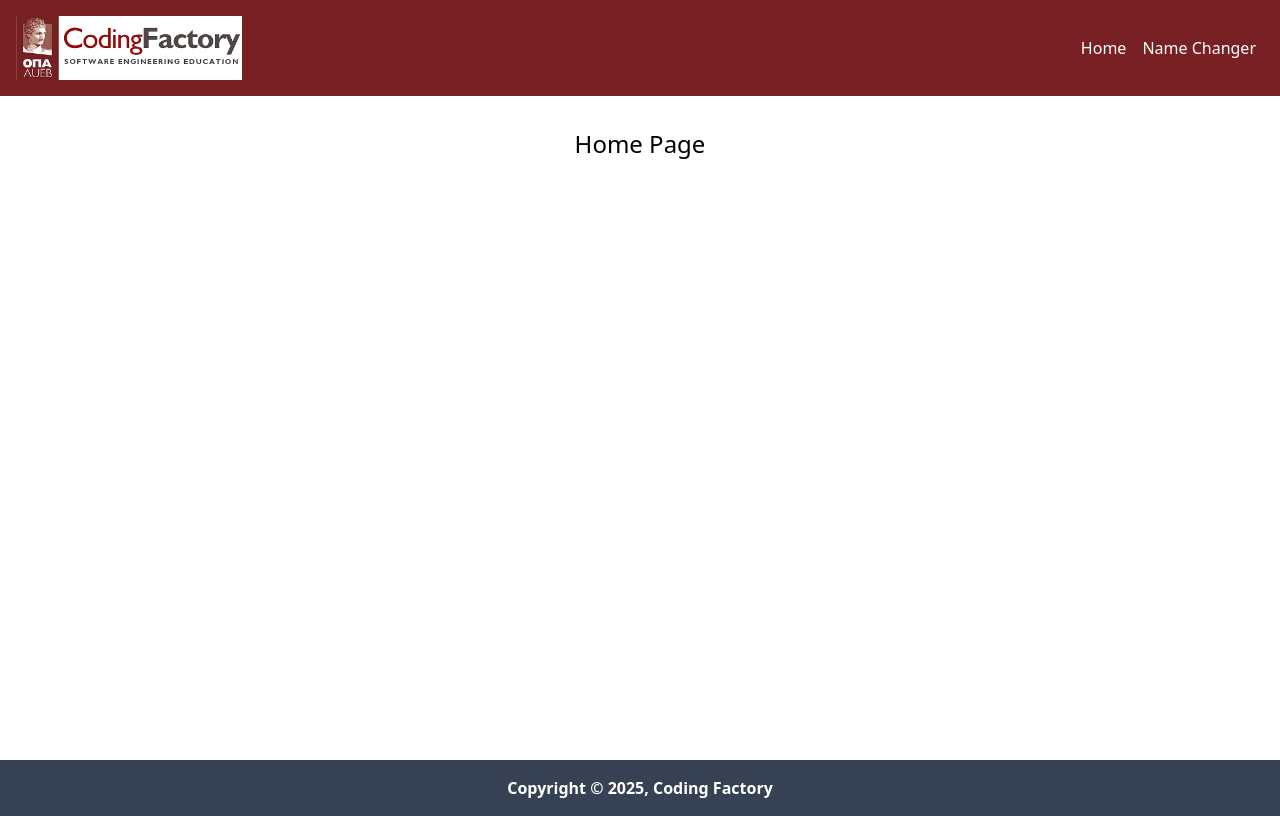
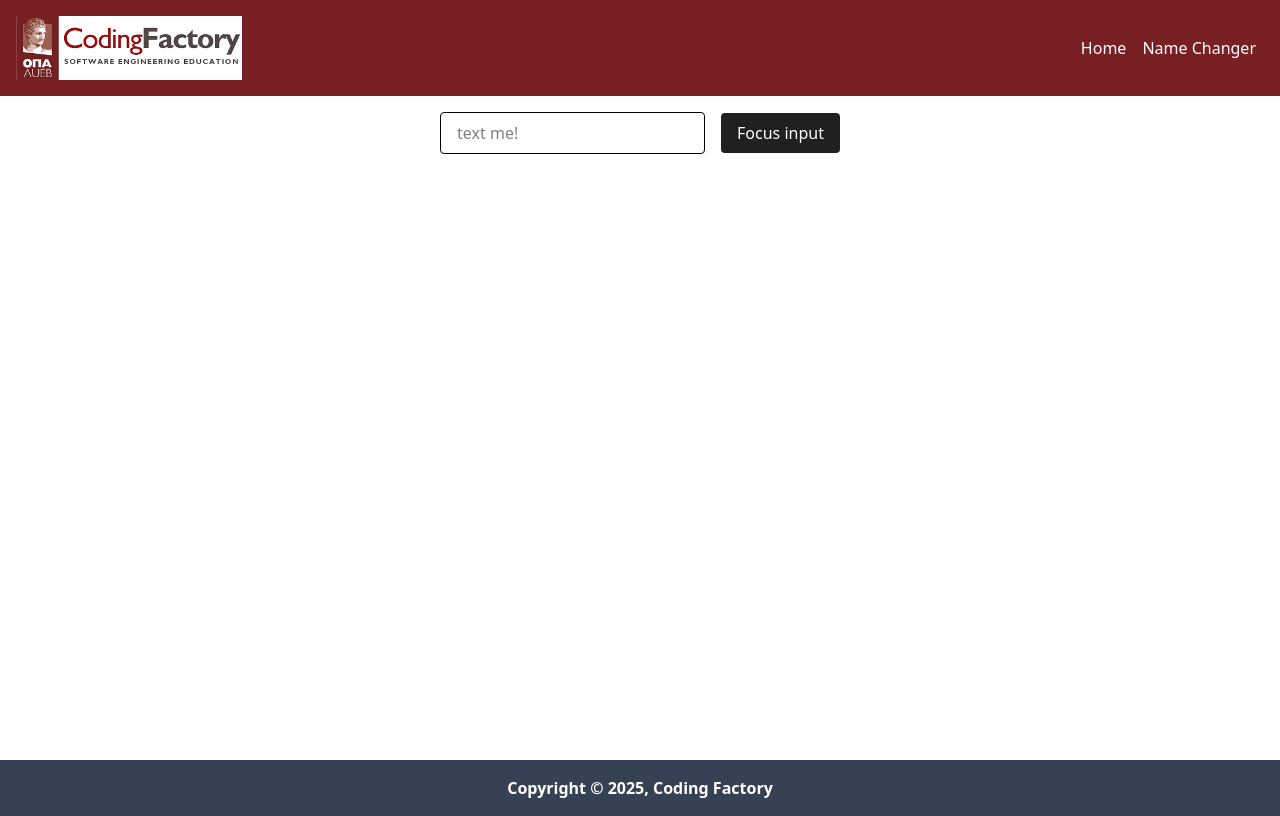
Before and after one commit to lampros99/CF7-components-intro, a React (Vite) app: page / in a window 1280 px wide. Built offline with nearby package versions, Linux system fonts and the light colour scheme.

Commit message:
feat: create FocusInput page

```diff
--- a/src/App.tsx
+++ b/src/App.tsx
@@ -8,7 +8,7 @@
 // import FunctionalComponentWithState from "./components/FunctionalComponentWithState.tsx";
 // import Layout from "./components/Layout.tsx";
 import { BrowserRouter, Routes, Route } from "react-router-dom";
-import HomePage from "./pages/HomePage.tsx";
+// import HomePage from "./pages/HomePage.tsx";
 import NameChangerPage from "./pages/NameChangerPage.tsx";
 import OnlineStatusPage from "./pages/OnlineStatusPage.tsx";
 import UserPage from "./pages/UserPage.tsx";
@@ -18,6 +18,7 @@ import RouterExamplesLayout from "./components/RouterExamplesLayout.tsx";
 // import AutoRedirect from "./components/AutoRedirect.tsx";
 import AutoRedirectPage from "./pages/AutoRedirectPage.tsx";
 import NotFoundPage from "./pages/NotFoundPage.tsx";
+import FocusInput from "./components/FocusInput.tsx";
 // import CounterAdvanded from "./components/CounterAdvanced.tsx";
 // import Counter from "./components/Counter.tsx";
 // import CounterWithReducer from "./components/CounterWithReducer.tsx";
@@ -36,7 +37,7 @@ function App() {
 
         <Route element={<RouterLayout />}>
           {/* <Route path="/" element={<HomePage />} /> */}
-          <Route index element={<HomePage/>}/>
+          <Route index element={<FocusInput/>}/>
         <Route/>
 
          <Route path="examples?">
@@ -50,9 +51,9 @@ function App() {
 
           <Route path="users/:usersId" element={<UserPage />}>
             <Route path="users" element={<UserPage />} />
-
         </Route>
         </Route>
+
           <Route path="*" element={<NotFoundPage />} />
       </Routes>
     </BrowserRouter>
--- a/src/components/AutoRedirect.tsx
+++ b/src/components/AutoRedirect.tsx
@@ -13,7 +13,7 @@ const AutoRedirect = () => {
 
         // Cleanup the timer on component unmount
         return () => clearTimeout(timer);
-    }, []);
+    }, [navigate]);
 
     return (
         <>
--- a/src/components/AutoRedirectAdvanced.tsx
+++ b/src/components/AutoRedirectAdvanced.tsx
@@ -21,7 +21,7 @@ const AutoRedirect = () => {
             clearInterval(intervalId);
             clearTimeout(timer);
     };
-    }, []);
+    }, [navigate]);
 
     return (
         <>
--- /dev/null
+++ b/src/components/FocusInput.tsx
@@ -0,0 +1,34 @@
+import { useRef } from "react";
+
+const FocusInput = () => {
+
+    const inputRef = useRef<HTMLInputElement>(null);
+
+    const handleClick = () => {
+        inputRef.current?.focus();
+        };
+
+    return (
+        <>
+        <div className="text-center space-x-4 mt-4">
+         <input
+        ref={inputRef}
+         className="border px-4 py-2 rounded"
+         type="text"
+         placeholder="text me!"
+         onFocus={(e) => {
+         e.target.style.backgroundColor = 'lightblue';
+         }}
+         onBlur={(e) => { e.target.style.backgroundColor = '';
+         }}
+         />
+        <button
+        onClick={handleClick}
+         className="bg-cf-dark-gray text-white px-4 py-2 hover:bg-gray-700 cursor-pointer rounded">Focus input</button>
+        </div>
+        </>
+
+  );
+}
+
+export default FocusInput;
```
Also changed, not shown: src/components/NameChanger.tsx (+6 -1 lines).
